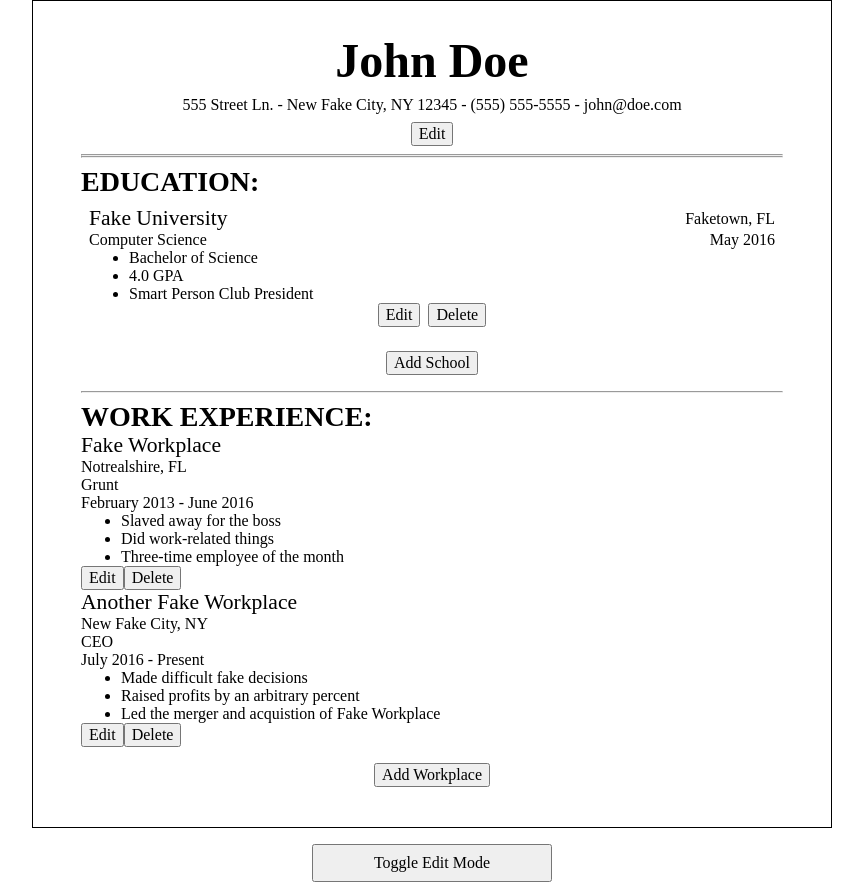
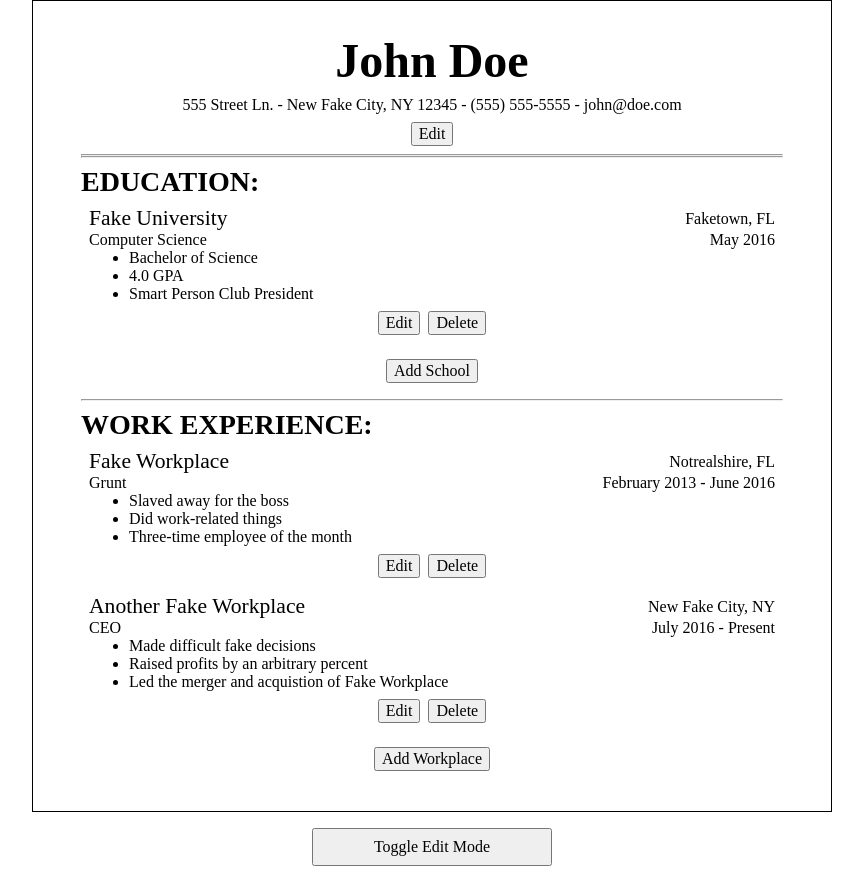
Before and after one commit to ryangholland/react-cv-app, a React (Vite) app: page / in a window 1280 px wide. Shown: the whole page, without its empty margins (208-1071 px from the left). Built offline with nearby package versions, Linux system fonts and the light colour scheme.

Commit message:
Style Work Experience section

```diff
--- a/src/components/Education.jsx
+++ b/src/components/Education.jsx
@@ -124,7 +124,7 @@ function Education({
             ></input>
           </div>
         </form>
-        <div>
+        <div className="btns">
           <button onClick={submitChanges}>Submit</button>
           <button onClick={() => deleteSchool(id)}>Delete</button>
         </div>
--- a/src/components/WorkExperience.jsx
+++ b/src/components/WorkExperience.jsx
@@ -52,8 +52,9 @@ function WorkExperience({
 
   if (editMode) {
     return (
+      <div className="edit-mode">
+        <form onSubmit={submitChanges}>
           <div>
-        <form onSubmit={submitChanges}>
             <label htmlFor="name">Name:</label>
             <input
               value={newName}
@@ -61,6 +62,8 @@ function WorkExperience({
               type="text"
               id="name"
             ></input>
+          </div>
+          <div>
             <label htmlFor="city">City:</label>
             <input
               value={newCity}
@@ -68,6 +71,8 @@ function WorkExperience({
               type="text"
               id="city"
             ></input>
+          </div>
+          <div>
             <label htmlFor="state">State:</label>
             <input
               value={newState}
@@ -75,6 +80,8 @@ function WorkExperience({
               type="text"
               id="state"
             ></input>
+          </div>
+          <div>
             <label htmlFor="title">Job Title:</label>
             <input
               value={newTitle}
@@ -82,6 +89,8 @@ function WorkExperience({
               type="text"
               id="title"
             ></input>
+          </div>
+          <div>
             <label htmlFor="startDate">Start Date:</label>
             <input
               value={newStartDate}
@@ -89,6 +98,8 @@ function WorkExperience({
               type="text"
               id="startDate"
             ></input>
+          </div>
+          <div>
             <label htmlFor="endDate">End Date:</label>
             <input
               value={newEndDate}
@@ -96,6 +107,8 @@ function WorkExperience({
               type="text"
               id="endDate"
             ></input>
+          </div>
+          <div>
             <label htmlFor="extraInfo0">Extra Info:</label>
             <input
               value={newInfo0}
@@ -103,6 +116,8 @@ function WorkExperience({
               type="text"
               id="extraInfo0"
             ></input>
+          </div>
+          <div>
             <label htmlFor="extraInfo1">Extra Info:</label>
             <input
               value={newInfo1}
@@ -110,6 +125,8 @@ function WorkExperience({
               type="text"
               id="extraInfo1"
             ></input>
+          </div>
+          <div>
             <label htmlFor="extraInfo2">Extra Info:</label>
             <input
               value={newInfo2}
@@ -117,21 +134,24 @@ function WorkExperience({
               type="text"
               id="extraInfo2"
             ></input>
+          </div>
         </form>
+        <div className="btns">
           <button onClick={submitChanges}>Submit</button>
           <button onClick={() => deleteWorkplace(id)}>Delete</button>
+        </div>
       </div>
     );
   } else {
     return (
-      <div>
-        <div>
+      <div className="work-info">
+        <div className="col">
           <h3>{name}</h3>
           <p>
             {city}, {state}
           </p>
         </div>
-        <div>
+        <div className="col">
           <h4>{title}</h4>
           <p>
             {startDate} - {endDate}
@@ -142,8 +162,10 @@ function WorkExperience({
             return item.text ? <li key={item.id}>{item.text}</li> : null;
           })}
         </ul>
+        <div className="btns">
           <button onClick={() => setEditMode(true)}>Edit</button>
           <button onClick={() => deleteWorkplace(id)}>Delete</button>
+        </div>
       </div>
     );
   }
--- a/src/styles/App.css
+++ b/src/styles/App.css
@@ -83,7 +83,8 @@ h3 {
   font-size: 1.35rem;
 }
 
-.education-info {
+.education-info,
+.work-info {
   padding: 0.5rem;
 }
 
@@ -97,4 +98,5 @@ h3 {
   display: flex;
   justify-content: center;
   gap: 0.5rem;
+  margin-top: 0.5rem;
 }
```
Lines whose indentation alone changed are shown as unchanged.
